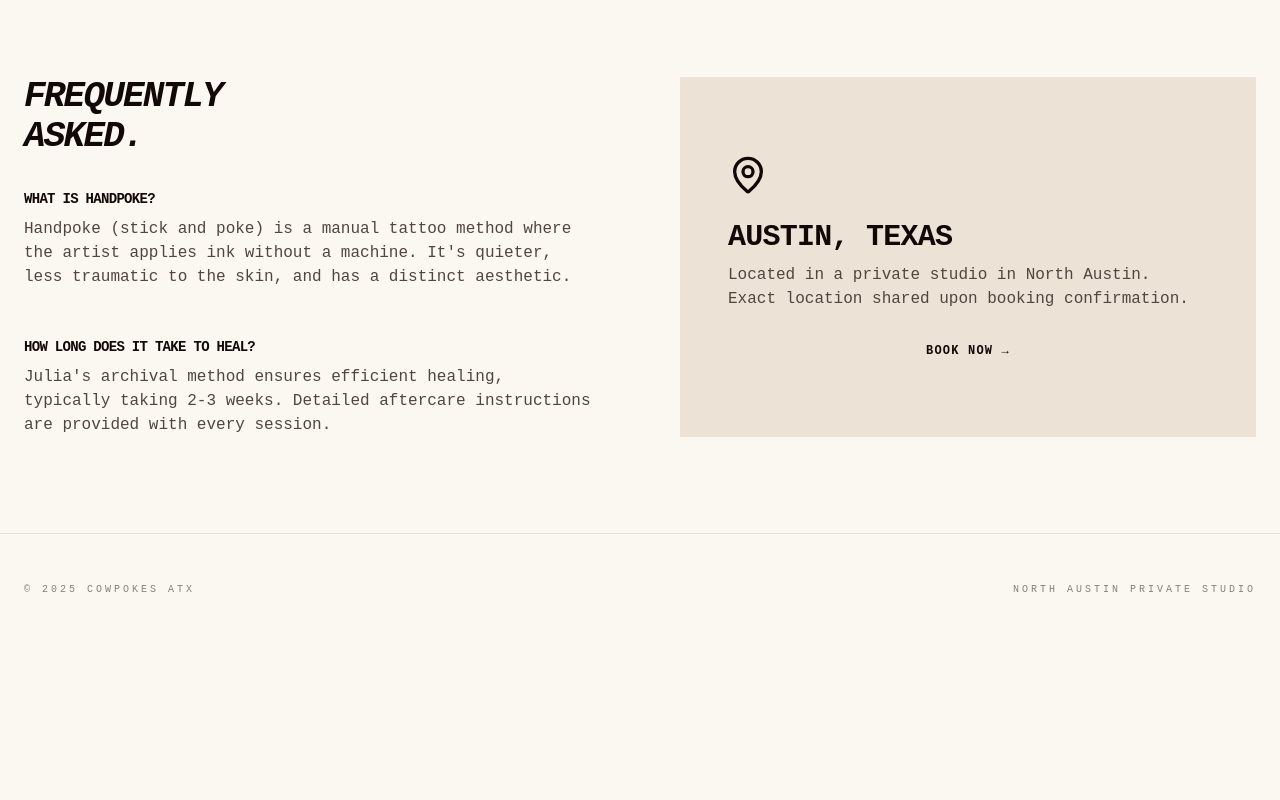
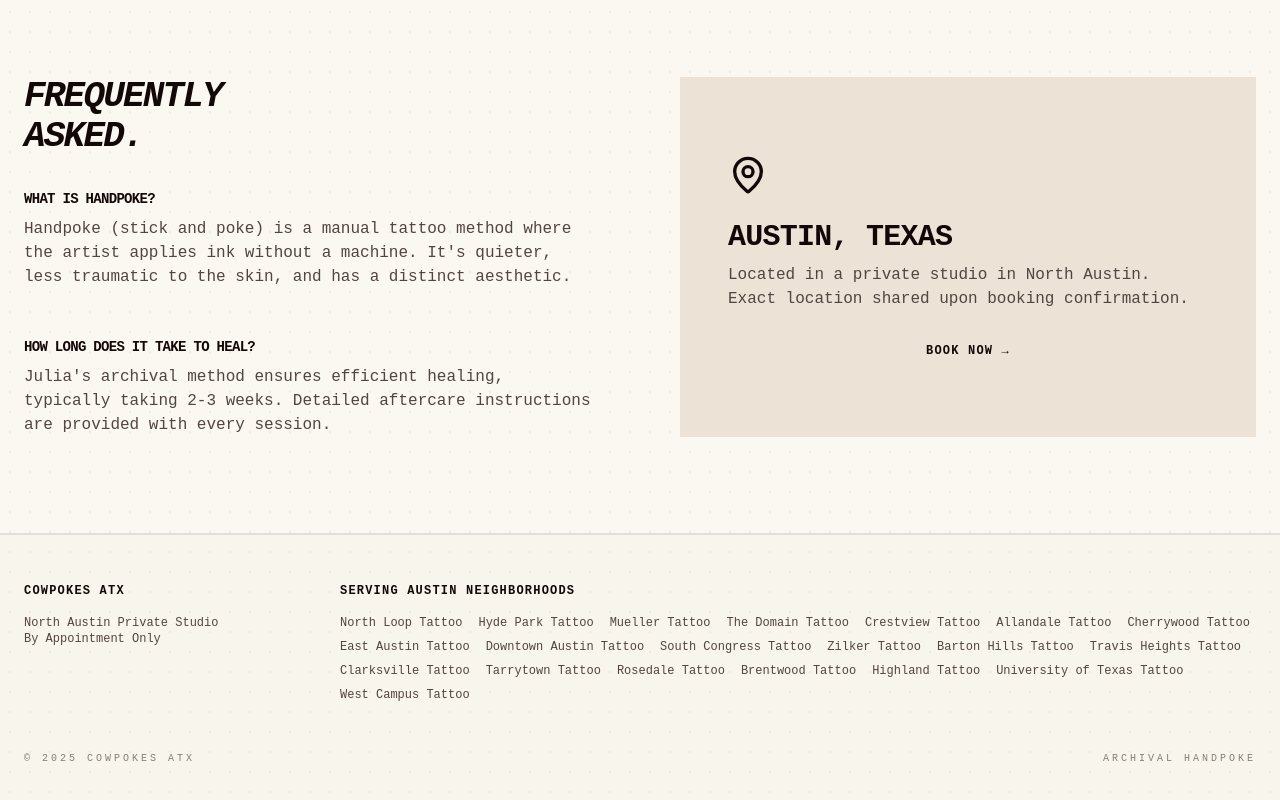
Before and after one commit to lelandsequel/cowpokes, a React (Vite) app: page / in a window 1280 px wide. Shown: the part 3518-4318 px from the top of the page. Before the commit the page ends 4163 px from the top, so only its background shows below. Built offline with nearby package versions, Linux system fonts and the light colour scheme.

Commit message:
Implement full SEO stack (AEO/pSEO/Sitemap)

```diff
--- a/package.json
+++ b/package.json
@@ -38,6 +38,7 @@
     "next-themes": "^0.4.6",
     "react": "^19.2.0",
     "react-dom": "^19.2.0",
+    "react-helmet-async": "^2.0.5",
     "react-router-dom": "^7.9.6",
     "recharts": "2.15.4",
     "reveal.js": "^5.2.1",
--- /dev/null
+++ b/src/lib/seo-data.ts
@@ -0,0 +1,62 @@
+export const neighborhoods = [
+  "North Loop",
+  "Hyde Park",
+  "Mueller",
+  "The Domain",
+  "Crestview",
+  "Allandale",
+  "Cherrywood",
+  "East Austin",
+  "Downtown Austin",
+  "South Congress",
+  "Zilker",
+  "Barton Hills",
+  "Travis Heights",
+  "Clarksville",
+  "Tarrytown",
+  "Rosedale",
+  "Brentwood",
+  "Highland",
+  "University of Texas",
+  "West Campus"
+];
+
+export const baseSchema = {
+  "@context": "https://schema.org",
+  "@type": "TattooParlor",
+  "name": "Cowpokes",
+  "image": "https://cowpokes-atx-sokpyeon.zocomputer.io/portfolio/julia.jpg",
+  "url": "https://cowpokes-atx-sokpyeon.zocomputer.io",
+  "telephone": "",
+  "priceRange": "5461",
+  "address": {
+    "@type": "PostalAddress",
+    "streetAddress": "North Austin Private Studio",
+    "addressLocality": "Austin",
+    "addressRegion": "TX",
+    "postalCode": "78758",
+    "addressCountry": "US"
+  },
+  "geo": {
+    "@type": "GeoCoordinates",
+    "latitude": 30.36,
+    "longitude": -97.72
+  },
+  "openingHoursSpecification": {
+    "@type": "OpeningHoursSpecification",
+    "dayOfWeek": [
+      "Monday",
+      "Tuesday",
+      "Wednesday",
+      "Thursday",
+      "Friday",
+      "Saturday",
+      "Sunday"
+    ],
+    "opens": "10:00",
+    "closes": "20:00"
+  },
+  "sameAs": [
+    "https://www.instagram.com/cowpokes_/"
+  ]
+};
--- a/src/main.tsx
+++ b/src/main.tsx
@@ -1,5 +1,6 @@
 import React from "react";
 import { createRoot } from "react-dom/client";
+import { HelmetProvider } from "react-helmet-async";
 import App from "./App";
 import "./styles.css";
 
@@ -34,7 +35,9 @@ if (!container) {
 }
 
 createRoot(container).render(
-  <ErrorBoundary>
-    <App />
-  </ErrorBoundary>
+  <HelmetProvider>
+    <ErrorBoundary>
+      <App />
+    </ErrorBoundary>
+  </HelmetProvider>
 );
--- a/src/pages/Home.tsx
+++ b/src/pages/Home.tsx
@@ -12,6 +12,8 @@ import { Badge } from "@/components/ui/badge";
 import { Button } from "@/components/ui/button";
 import { Navbar } from "@/components/Navbar";
 import { Link } from "react-router-dom";
+import { Helmet } from "react-helmet-async";
+import { baseSchema, neighborhoods } from "@/lib/seo-data";
 
 const portfolioImages = [
   "/portfolio/1.jpg",
@@ -42,7 +44,15 @@ const features = [
 
 export default function Home() {
   return (
-    <main className="min-h-screen bg-background text-foreground selection:bg-primary selection:text-primary-foreground">
+    <main className="min-h-screen">
+      <Helmet>
+        <title>Cowpokes | Handpoke Tattoos Austin, TX</title>
+        <meta name="description" content="Stick and poke tattoos by Julia, an archival tattoo expert based in North Austin, TX. Queer and inclusive private studio specializing in longevity." />
+        <link rel="canonical" href="https://cowpokes-atx-sokpyeon.zocomputer.io/" />
+        <script type="application/ld+json">
+          {JSON.stringify(baseSchema)}
+        </script>
+      </Helmet>
       <Navbar />
 
       {/* Hero Section */}
@@ -150,9 +160,32 @@ export default function Home() {
         </div>
       </section>
 
-      <footer className="px-6 py-12 flex justify-between items-center text-[10px] uppercase tracking-[0.3em] opacity-50">
-        <div>© {new Date().getFullYear()} Cowpokes ATX</div>
-        <div>North Austin Private Studio</div>
+      {/* pSEO Footer Links */}
+      <footer className="px-6 py-12 bg-muted/20 border-t">
+        <div className="grid grid-cols-1 md:grid-cols-4 gap-8 mb-12">
+          <div>
+             <h4 className="font-bold uppercase tracking-widest mb-4 text-xs">Cowpokes ATX</h4>
+             <p className="text-xs text-muted-foreground">North Austin Private Studio<br/>By Appointment Only</p>
+          </div>
+          <div className="md:col-span-3">
+            <h4 className="font-bold uppercase tracking-widest mb-4 text-xs">Serving Austin Neighborhoods</h4>
+            <div className="flex flex-wrap gap-x-4 gap-y-2 text-xs text-muted-foreground">
+              {neighborhoods.map((hood) => (
+                <Link
+                  key={hood}
+                  to={`/locations/${hood.toLowerCase().replace(/ /g, '-')}`}
+                  className="hover:text-primary transition-colors"
+                >
+                  {hood} Tattoo
+                </Link>
+              ))}
+            </div>
+          </div>
+        </div>
+        <div className="flex justify-between items-center text-[10px] uppercase tracking-[0.3em] opacity-50">
+          <div>© {new Date().getFullYear()} Cowpokes ATX</div>
+          <div>Archival Handpoke</div>
+        </div>
       </footer>
     </main>
   );
```
Also changed, not shown: public/robots.txt (added), 2 other files (tests, documents, lock files or other folders).
